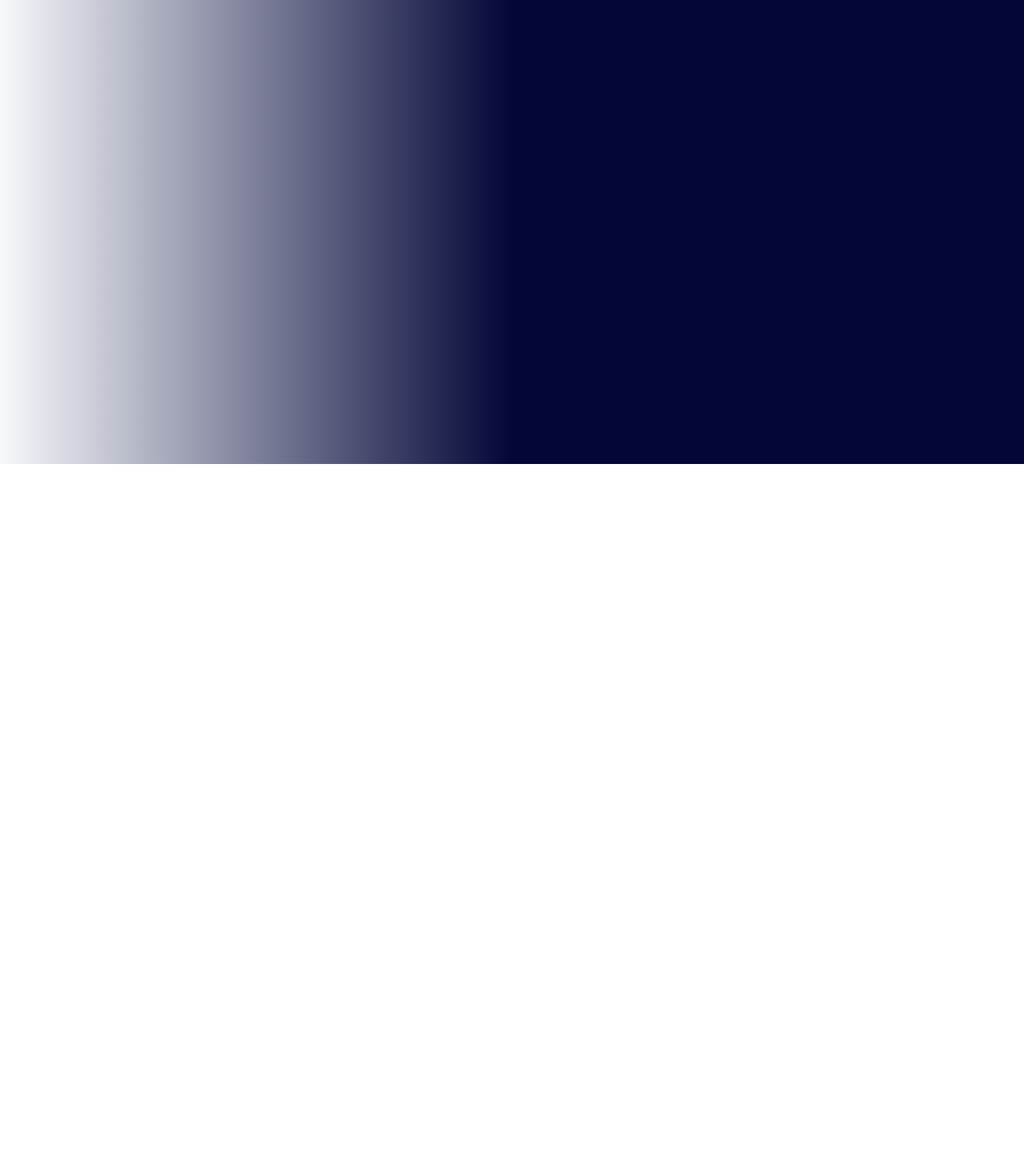
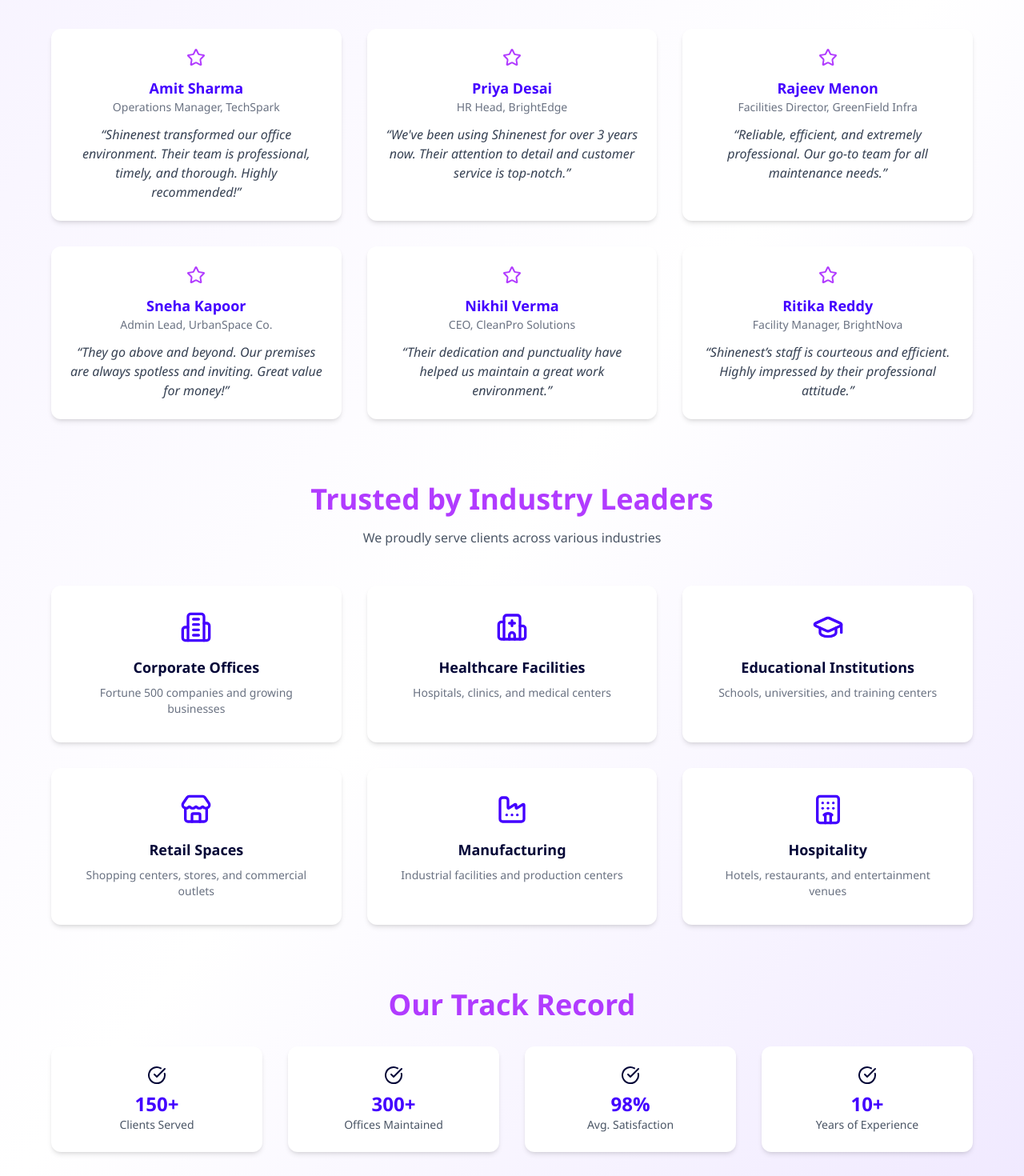
Before and after one commit to rasulAbacco/shine_nest_service, a React (Vite) app: page /testimonials in a window 1280 px wide. Before the commit this address had no page. Shown: the part 220-1690 px from the top of the page at 80% size. Before the commit the page ends 800 px from the top, so only its background shows below. Built offline with nearby package versions, Linux system fonts and the light colour scheme.

Commit message:
testimonials

```diff
--- a/src/App.jsx
+++ b/src/App.jsx
@@ -7,7 +7,7 @@ import Contact from './pages/Contact.jsx';
 import HomePage from './pages/HomePage.jsx';
 import ServicePage from './pages/ServicePage.jsx';
 import Footer from './components/Footer.jsx';
-
+import TestimonialsSection from './pages/Testimonials.jsx';
 
 const App = () => {
   return (
@@ -23,6 +23,8 @@ const App = () => {
       <Route path="/footer" element={<Footer />} />
 
       <Route path="/about" element={<About />} />
+      <Route path="/testimonials" element={<TestimonialsSection />} />
+
 
 
     </Routes>
--- /dev/null
+++ b/src/pages/Testimonials.jsx
@@ -0,0 +1,212 @@
+import React from "react";
+import Navbar from "../components/Navbar";
+import Footer from "../components/Footer";
+import {
+  Building2,
+  Hospital,
+  GraduationCap,
+  Store,
+  Factory,
+  Hotel,
+  Star,
+  CheckCircle,
+} from "lucide-react";
+import { motion } from "framer-motion";
+
+// Testimonials
+const testimonials = [
+  {
+    name: "Amit Sharma",
+    role: "Operations Manager, TechSpark",
+    text: "Shinenest transformed our office environment. Their team is professional, timely, and thorough. Highly recommended!",
+  },
+  {
+    name: "Priya Desai",
+    role: "HR Head, BrightEdge",
+    text: "We've been using Shinenest for over 3 years now. Their attention to detail and customer service is top-notch.",
+  },
+  {
+    name: "Rajeev Menon",
+    role: "Facilities Director, GreenField Infra",
+    text: "Reliable, efficient, and extremely professional. Our go-to team for all maintenance needs.",
+  },
+  {
+    name: "Sneha Kapoor",
+    role: "Admin Lead, UrbanSpace Co.",
+    text: "They go above and beyond. Our premises are always spotless and inviting. Great value for money!",
+  },
+  {
+    name: "Nikhil Verma",
+    role: "CEO, CleanPro Solutions",
+    text: "Their dedication and punctuality have helped us maintain a great work environment.",
+  },
+  {
+    name: "Ritika Reddy",
+    role: "Facility Manager, BrightNova",
+    text: "Shinenest’s staff is courteous and efficient. Highly impressed by their professional attitude.",
+  },
+];
+
+// Industries
+const industryLeaders = [
+  {
+    icon: <Building2 size={40} className="text-[#4300FF] mb-4 mx-auto" />,
+    title: "Corporate Offices",
+    subtitle: "Fortune 500 companies and growing businesses",
+  },
+  {
+    icon: <Hospital size={40} className="text-[#4300FF] mb-4 mx-auto" />,
+    title: "Healthcare Facilities",
+    subtitle: "Hospitals, clinics, and medical centers",
+  },
+  {
+    icon: <GraduationCap size={40} className="text-[#4300FF] mb-4 mx-auto" />,
+    title: "Educational Institutions",
+    subtitle: "Schools, universities, and training centers",
+  },
+  {
+    icon: <Store size={40} className="text-[#4300FF] mb-4 mx-auto" />,
+    title: "Retail Spaces",
+    subtitle: "Shopping centers, stores, and commercial outlets",
+  },
+  {
+    icon: <Factory size={40} className="text-[#4300FF] mb-4 mx-auto" />,
+    title: "Manufacturing",
+    subtitle: "Industrial facilities and production centers",
+  },
+  {
+    icon: <Hotel size={40} className="text-[#4300FF] mb-4 mx-auto" />,
+    title: "Hospitality",
+    subtitle: "Hotels, restaurants, and entertainment venues",
+  },
+];
+
+// Stats
+const stats = [
+  { label: "Clients Served", value: "150+" },
+  { label: "Offices Maintained", value: "300+" },
+  { label: "Avg. Satisfaction", value: "98%" },
+  { label: "Years of Experience", value: "10+" },
+];
+
+// Animation
+const fadeUp = {
+  hidden: { opacity: 0, y: 40 },
+  visible: (i = 1) => ({
+    opacity: 1,
+    y: 0,
+    transition: {
+      delay: i * 0.15,
+      duration: 0.6,
+      ease: "easeOut",
+    },
+  }),
+};
+
+const TestimonialsSection = () => {
+
+  return (
+<>
+    <Navbar />
+        <section className="bg-gradient-to-br from-[#F7F3FF] via-white to-[#F0E9FF] text-gray-800 py-16 px-6 md:px-12">
+    {/* Testimonials */}
+
+      <div className="max-w-6xl mx-auto mb-20">
+        <motion.h2
+          initial="hidden"
+          whileInView="visible"
+          viewport={{ once: true }}
+          variants={fadeUp}
+          className="text-4xl font-bold text-center mb-4 text-[#B13BFF]"
+        >
+          What Our Clients Say
+        </motion.h2>
+        <p className="text-center text-gray-600 mb-12 max-w-xl mx-auto">
+          Real feedback from real customers who trust our services.
+        </p>
+        <div className="grid gap-8 md:grid-cols-3">
+          {testimonials.map((t, index) => (
+            <motion.div
+              key={index}
+              custom={index}
+              initial="hidden"
+              whileInView="visible"
+              viewport={{ once: true }}
+              variants={fadeUp}
+              className="bg-white rounded-xl p-6 shadow-md hover:shadow-2xl hover:scale-[1.03] transition-all duration-300"
+            >
+              <div className="flex flex-col items-center text-center">
+                <Star className="text-[#B13BFF] mb-3" />
+                <h4 className="text-lg font-semibold text-[#4300FF]">
+                  {t.name}
+                </h4>
+                <p className="text-sm text-gray-500 mb-3">{t.role}</p>
+                <p className="text-gray-700 italic">“{t.text}”</p>
+              </div>
+            </motion.div>
+          ))}
+        </div>
+      </div>
+
+      {/* Industries */}
+      <div className="max-w-6xl mx-auto my-20">
+        <h2 className="text-4xl font-bold text-center mb-4 text-[#B13BFF]">
+          Trusted by Industry Leaders
+        </h2>
+        <p className="text-center text-gray-600 mb-12">
+          We proudly serve clients across various industries
+        </p>
+        <div className="grid gap-8 sm:grid-cols-2 lg:grid-cols-3">
+          {industryLeaders.map((item, idx) => (
+            <motion.div
+              key={idx}
+              custom={idx}
+              initial="hidden"
+              whileInView="visible"
+              viewport={{ once: true }}
+              variants={fadeUp}
+              className="bg-white rounded-xl p-8 text-center shadow-md hover:shadow-xl hover:scale-105 transition duration-300"
+            >
+              {item.icon}
+              <h4 className="text-lg font-semibold text-[#030637]">
+                {item.title}
+              </h4>
+              <p className="text-sm text-gray-500 mt-2">{item.subtitle}</p>
+            </motion.div>
+          ))}
+        </div>
+      </div>
+
+      {/* Stats */}
+      <div className="max-w-6xl mx-auto mt-20">
+        <h2 className="text-4xl font-bold text-center mb-8 text-[#B13BFF]">
+          Our Track Record
+        </h2>
+        <div className="grid grid-cols-2 md:grid-cols-4 gap-8 text-center">
+          {stats.map((stat, index) => (
+            <motion.div
+              key={index}
+              custom={index}
+              initial="hidden"
+              whileInView="visible"
+              viewport={{ once: true }}
+              variants={fadeUp}
+              className="bg-white p-6 rounded-xl shadow-md hover:shadow-xl hover:scale-105 transition duration-300"
+            >
+              <CheckCircle className="mx-auto mb-2 text-[#030637]" />
+              <h3 className="text-2xl font-bold text-[#4300FF]">
+                {stat.value}
+              </h3>
+              <p className="text-sm text-gray-600">{stat.label}</p>
+            </motion.div>
+          ))}
+        </div>
+      </div>
+    </section>
+    <Footer />
+</>
+
+  );
+};
+
+export default TestimonialsSection;
--- a/src/styles/aboutPage.css
+++ b/src/styles/aboutPage.css
@@ -1,6 +1,6 @@
 :root {
   --primary: #4300ff;
-  --dark: #030637;
+
   --accent: #b13bff;
   --text-light: #ccc;
   --dark-blue: #030637; /* Added for journey content color */
@@ -205,15 +205,17 @@
   max-width: 1000px;
   margin: 4rem auto;
   padding: 0 1rem;
+
   text-align: center;
   color: var(--dark-blue);
 }
 .about-journey-section h2 {
-  font-size: 2rem;
+  font-size: 2.5rem;
   font-weight: 700;
   margin-bottom: 0.5rem;
-  color: var(--accent);
+  color: white;
 }
+
 .journey-subtitle {
   color: #666;
   margin-bottom: 3rem;
@@ -349,10 +351,10 @@
   padding: 0 1rem;
 }
 .about-certifications-section h2 {
-  font-size: 2rem;
+  font-size: 2.5rem;
   font-weight: 700;
   margin-bottom: 0.5rem;
-  color: var(--accent);
+  color:white;
 }
 .certifications-subtitle {
   color: #666;
--- a/src/styles/contact.css
+++ b/src/styles/contact.css
@@ -1,7 +1,6 @@
 /* contact.css */
 body {
   font-family: 'Segoe UI', sans-serif;
-  background: linear-gradient(to right, #f7f9fc, #030637,#030637);
   margin: 0;
   padding: 0;
   min-height: 100vh;
```
